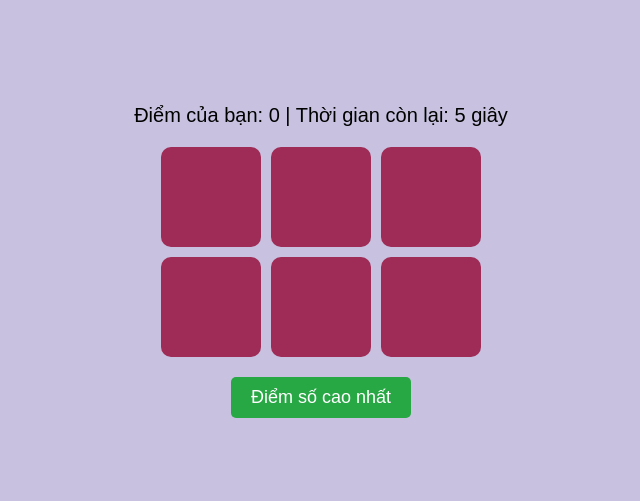
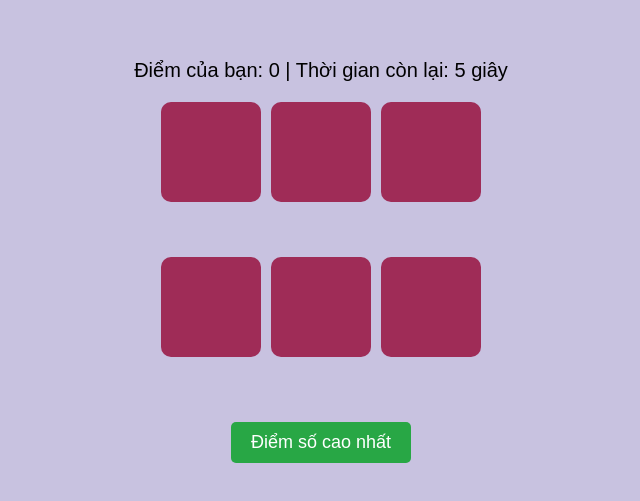
Before and after one commit to nguyenngoctruong31102003/MemoryGame, a plain HTML site: page index.html in a window 1280 px wide. Shown: the part 147-648 px from the top of the page, without its empty margins (319-959 px from the left). Drawn offline with Linux system fonts and the light colour scheme.

Commit message:
update code

```diff
--- a/Material/script.js
+++ b/Material/script.js
@@ -7,30 +7,9 @@ const levels = [
   { rows: 6, cols: 6, time: 70 },
   { rows: 6, cols: 7, time: 80 },
 ];
-let emojis = [
-  "🍎",
-  "🍌",
-  "🍇",
-  "🍉",
-  "🍓",
-  "🍒",
-  "🥝",
-  "🍍",
-  "🍊",
-  "🍋",
-  "🥥",
-  "🍑",
-  "🥭",
-  "🍈",
-  "🍏",
-];
-let currentLevel = 0,
-  score = 0,
-  matchedPairs = 0;
-let cards,
-  firstCard,
-  secondCard,
-  lockBoard = false;
+let emojis = [ "🍎", "🍌", "🍇", "🍉", "🍓", "🍒", "🥝", "🍍", "🍊", "🍋","🥥", "🍑", "🥭", "🍈", "🍏",];
+let currentLevel = 0, score = 0, matchedPairs = 0;
+let cards, firstCard, secondCard, lockBoard = false;
 let timeLeft, timerInterval;
 let highScores = JSON.parse(localStorage.getItem("highScores")) || [0, 0, 0];
 let isPaused = false; // Biến kiểm tra trạng thái tạm dừng thời gian
--- a/Material/style.css
+++ b/Material/style.css
@@ -12,6 +12,8 @@ body {
     display: grid;
     grid-gap: 10px; /* Khoảng cách cố định */
     width: auto; /* PC giữ nguyên kích thước */
+    min-height: 300px;
+    overflow: scroll;
 }
 
 .card {
```
